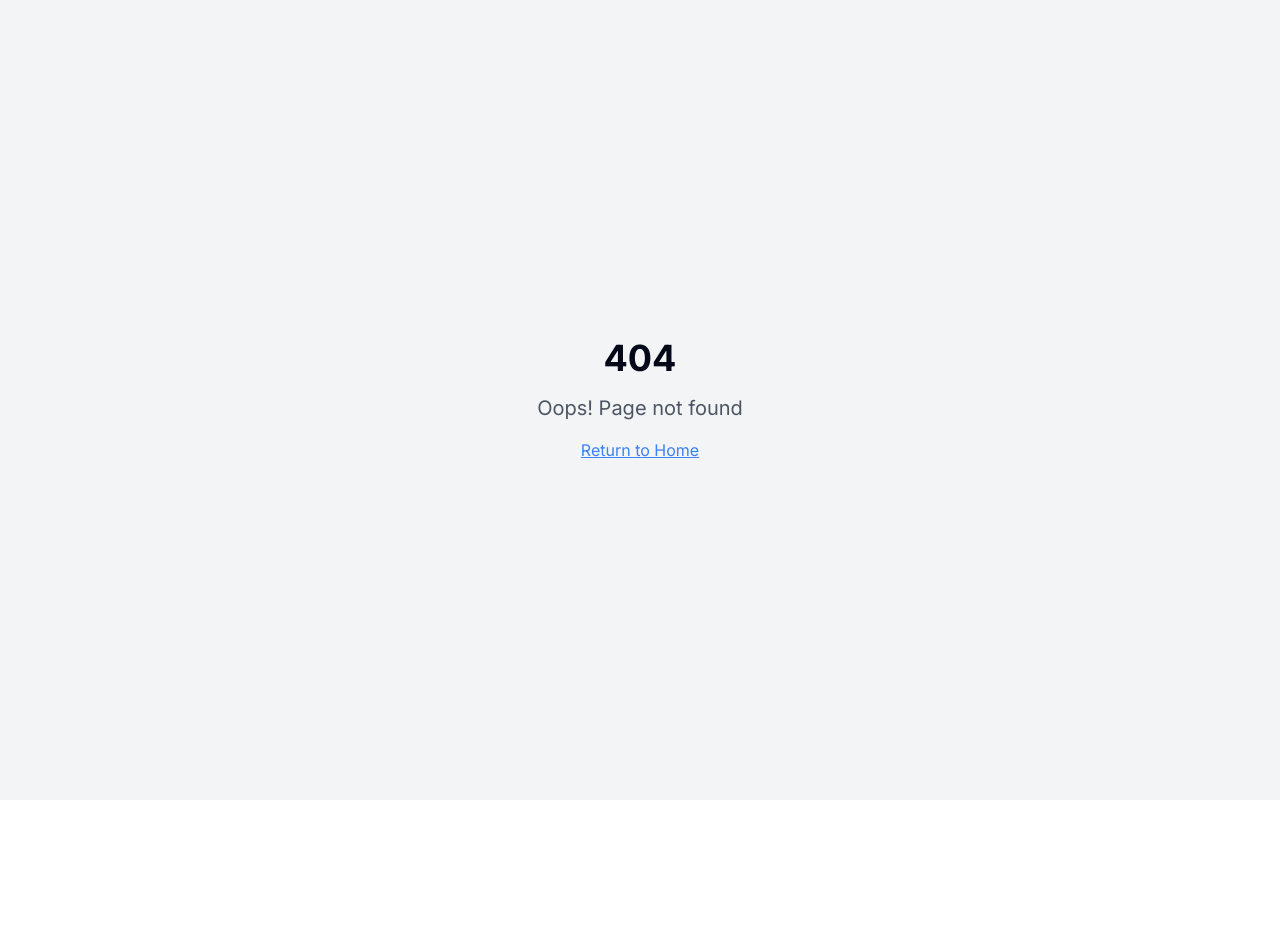
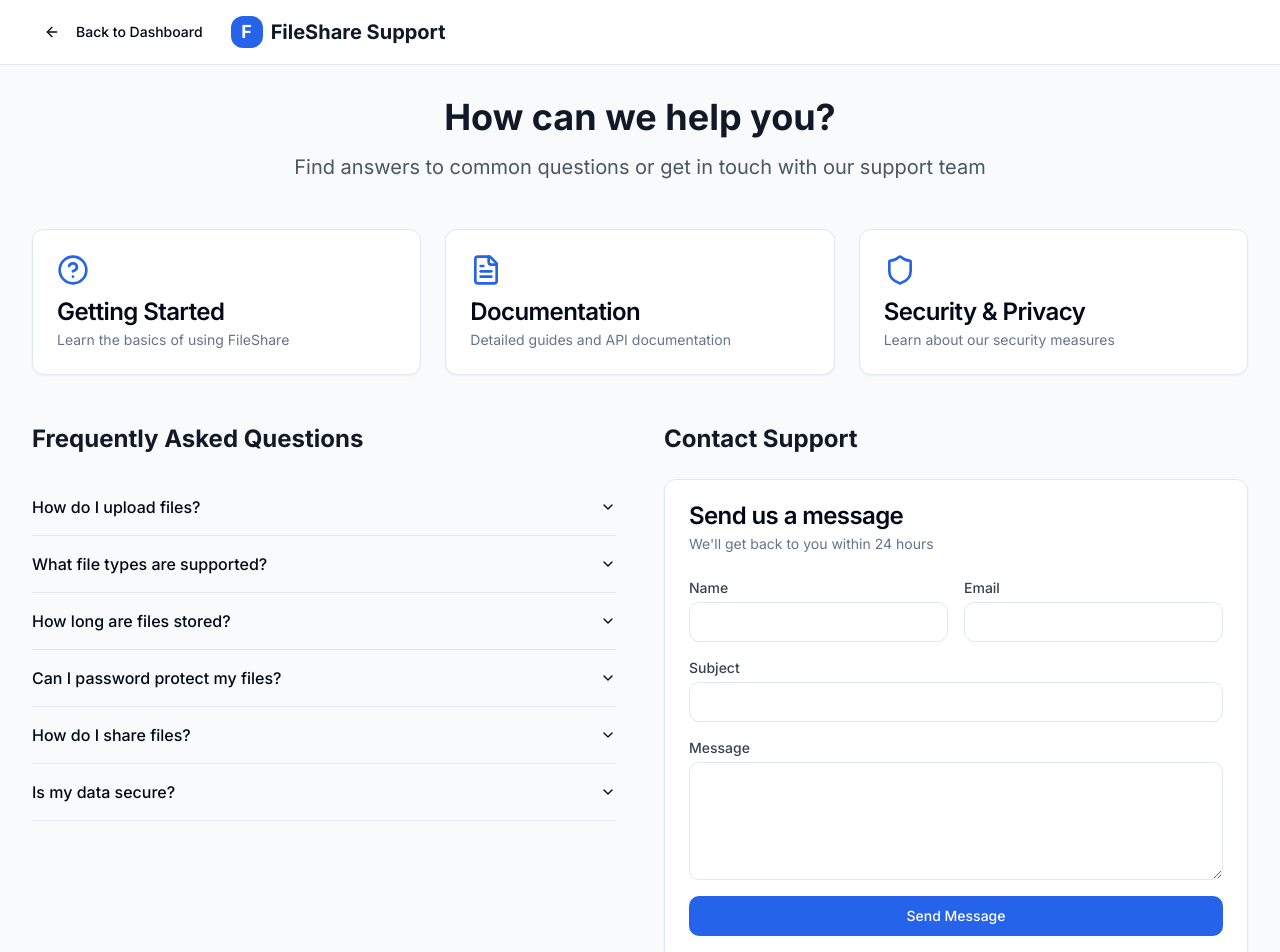
Before and after one commit to basitsaiyed/FileShare-frontend, a React (Vite) app: page /support in a window 1280 px wide. Before the commit this address had no page. Shown: the top 952 px of the page. Before the commit the page ends 800 px from the top, so only its background shows below. Built offline with nearby package versions, Linux system fonts and the light colour scheme.

Commit message:
Add support page
Create a support page with basic content and navigation.

```diff
--- a/src/App.tsx
+++ b/src/App.tsx
@@ -9,6 +9,7 @@ import Login from "./pages/Login";
 import SignUp from "./pages/SignUp";
 import Dashboard from "./pages/Dashboard";
 import AccountSettings from "./pages/AccountSettings";
+import Support from "./pages/Support";
 import NotFound from "./pages/NotFound";
 
 const queryClient = new QueryClient();
@@ -25,6 +26,7 @@ const App = () => (
           <Route path="/signup" element={<SignUp />} />
           <Route path="/dashboard" element={<Dashboard />} />
           <Route path="/account-settings" element={<AccountSettings />} />
+          <Route path="/support" element={<Support />} />
           {/* ADD ALL CUSTOM ROUTES ABOVE THE CATCH-ALL "*" ROUTE */}
           <Route path="*" element={<NotFound />} />
         </Routes>
--- /dev/null
+++ b/src/pages/Support.tsx
@@ -0,0 +1,217 @@
+
+import { useState } from "react";
+import { Button } from "@/components/ui/button";
+import { Input } from "@/components/ui/input";
+import { Textarea } from "@/components/ui/textarea";
+import { Card, CardContent, CardDescription, CardHeader, CardTitle } from "@/components/ui/card";
+import { Accordion, AccordionContent, AccordionItem, AccordionTrigger } from "@/components/ui/accordion";
+import { Badge } from "@/components/ui/badge";
+import { toast } from "sonner";
+import { Link } from "react-router-dom";
+import { ArrowLeft, Mail, MessageCircle, Phone, HelpCircle, FileText, Shield } from "lucide-react";
+
+const Support = () => {
+  const [contactForm, setContactForm] = useState({
+    name: "",
+    email: "",
+    subject: "",
+    message: ""
+  });
+
+  const handleSubmit = (e: React.FormEvent) => {
+    e.preventDefault();
+    toast.success("Support ticket submitted successfully!");
+    setContactForm({ name: "", email: "", subject: "", message: "" });
+  };
+
+  const faqs = [
+    {
+      question: "How do I upload files?",
+      answer: "Click the 'Upload Files' button in your dashboard, select your files, and they'll be automatically processed and ready to share."
+    },
+    {
+      question: "What file types are supported?",
+      answer: "We support most common file types including PDF, DOC, DOCX, JPG, PNG, ZIP, and many more. Maximum file size is 100MB per file."
+    },
+    {
+      question: "How long are files stored?",
+      answer: "Files are stored for 7 days by default. Premium users can extend storage up to 30 days."
+    },
+    {
+      question: "Can I password protect my files?",
+      answer: "Yes! When uploading, you can set a password that recipients will need to enter before downloading your files."
+    },
+    {
+      question: "How do I share files?",
+      answer: "After uploading, you'll get a short link and QR code that you can share with anyone. They can access your files through these links."
+    },
+    {
+      question: "Is my data secure?",
+      answer: "Absolutely. We use enterprise-grade encryption and security measures to protect your files. All data is encrypted in transit and at rest."
+    }
+  ];
+
+  return (
+    <div className="min-h-screen bg-gray-50">
+      {/* Header */}
+      <header className="bg-white border-b border-gray-200">
+        <div className="max-w-7xl mx-auto px-4 sm:px-6 lg:px-8">
+          <div className="flex items-center justify-between h-16">
+            <div className="flex items-center space-x-4">
+              <Link to="/dashboard">
+                <Button variant="ghost" size="sm">
+                  <ArrowLeft className="h-4 w-4 mr-2" />
+                  Back to Dashboard
+                </Button>
+              </Link>
+              <div className="flex items-center space-x-2">
+                <div className="w-8 h-8 bg-primary rounded-lg flex items-center justify-center">
+                  <span className="text-white font-bold text-lg">F</span>
+                </div>
+                <span className="text-xl font-bold text-gray-900">FileShare Support</span>
+              </div>
+            </div>
+          </div>
+        </div>
+      </header>
+
+      {/* Main Content */}
+      <main className="max-w-7xl mx-auto px-4 sm:px-6 lg:px-8 py-8">
+        <div className="text-center mb-12">
+          <h1 className="text-4xl font-bold text-gray-900 mb-4">How can we help you?</h1>
+          <p className="text-xl text-gray-600">Find answers to common questions or get in touch with our support team</p>
+        </div>
+
+        {/* Quick Help Cards */}
+        <div className="grid grid-cols-1 md:grid-cols-3 gap-6 mb-12">
+          <Card className="hover:shadow-lg transition-shadow cursor-pointer">
+            <CardHeader>
+              <HelpCircle className="h-8 w-8 text-primary mb-2" />
+              <CardTitle>Getting Started</CardTitle>
+              <CardDescription>Learn the basics of using FileShare</CardDescription>
+            </CardHeader>
+          </Card>
+
+          <Card className="hover:shadow-lg transition-shadow cursor-pointer">
+            <CardHeader>
+              <FileText className="h-8 w-8 text-primary mb-2" />
+              <CardTitle>Documentation</CardTitle>
+              <CardDescription>Detailed guides and API documentation</CardDescription>
+            </CardHeader>
+          </Card>
+
+          <Card className="hover:shadow-lg transition-shadow cursor-pointer">
+            <CardHeader>
+              <Shield className="h-8 w-8 text-primary mb-2" />
+              <CardTitle>Security & Privacy</CardTitle>
+              <CardDescription>Learn about our security measures</CardDescription>
+            </CardHeader>
+          </Card>
+        </div>
+
+        <div className="grid grid-cols-1 lg:grid-cols-2 gap-12">
+          {/* FAQ Section */}
+          <div>
+            <h2 className="text-2xl font-bold text-gray-900 mb-6">Frequently Asked Questions</h2>
+            <Accordion type="single" collapsible className="w-full">
+              {faqs.map((faq, index) => (
+                <AccordionItem key={index} value={`item-${index}`}>
+                  <AccordionTrigger className="text-left">{faq.question}</AccordionTrigger>
+                  <AccordionContent className="text-gray-600">
+                    {faq.answer}
+                  </AccordionContent>
+                </AccordionItem>
+              ))}
+            </Accordion>
+          </div>
+
+          {/* Contact Form */}
+          <div>
+            <h2 className="text-2xl font-bold text-gray-900 mb-6">Contact Support</h2>
+            <Card>
+              <CardHeader>
+                <CardTitle>Send us a message</CardTitle>
+                <CardDescription>We'll get back to you within 24 hours</CardDescription>
+              </CardHeader>
+              <CardContent>
+                <form onSubmit={handleSubmit} className="space-y-4">
+                  <div className="grid grid-cols-1 md:grid-cols-2 gap-4">
+                    <div>
+                      <label className="block text-sm font-medium text-gray-700 mb-1">Name</label>
+                      <Input
+                        value={contactForm.name}
+                        onChange={(e) => setContactForm(prev => ({ ...prev, name: e.target.value }))}
+                        required
+                      />
+                    </div>
+                    <div>
+                      <label className="block text-sm font-medium text-gray-700 mb-1">Email</label>
+                      <Input
+                        type="email"
+                        value={contactForm.email}
+                        onChange={(e) => setContactForm(prev => ({ ...prev, email: e.target.value }))}
+                        required
+                      />
+                    </div>
+                  </div>
+
+                  <div>
+                    <label className="block text-sm font-medium text-gray-700 mb-1">Subject</label>
+                    <Input
+                      value={contactForm.subject}
+                      onChange={(e) => setContactForm(prev => ({ ...prev, subject: e.target.value }))}
+                      required
+                    />
+                  </div>
+
+                  <div>
+                    <label className="block text-sm font-medium text-gray-700 mb-1">Message</label>
+                    <Textarea
+                      rows={5}
+                      value={contactForm.message}
+                      onChange={(e) => setContactForm(prev => ({ ...prev, message: e.target.value }))}
+                      required
+                    />
+                  </div>
+
+                  <Button type="submit" className="w-full">
+                    Send Message
+                  </Button>
+                </form>
+              </CardContent>
+            </Card>
+
+            {/* Contact Methods */}
+            <div className="mt-8 space-y-4">
+              <h3 className="text-lg font-semibold text-gray-900">Other ways to reach us</h3>
+
+              <div className="flex items-center space-x-3 text-gray-600">
+                <Mail className="h-5 w-5" />
+                <span>support@fileshare.com</span>
+              </div>
+
+              <div className="flex items-center space-x-3 text-gray-600">
+                <MessageCircle className="h-5 w-5" />
+                <span>Live chat (Mon-Fri, 9 AM - 6 PM EST)</span>
+              </div>
+
+              <div className="flex items-center space-x-3 text-gray-600">
+                <Phone className="h-5 w-5" />
+                <span>+1 (555) 123-4567</span>
+              </div>
+            </div>
+
+            {/* Status Badge */}
+            <div className="mt-6 flex items-center space-x-2">
+              <Badge variant="secondary" className="bg-green-100 text-green-800">
+                All systems operational
+              </Badge>
+            </div>
+          </div>
+        </div>
+      </main>
+    </div>
+  );
+};
+
+export default Support;
```
